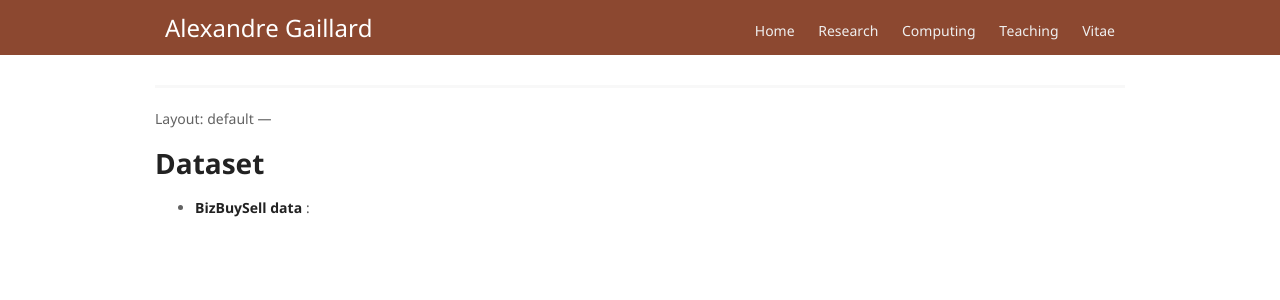
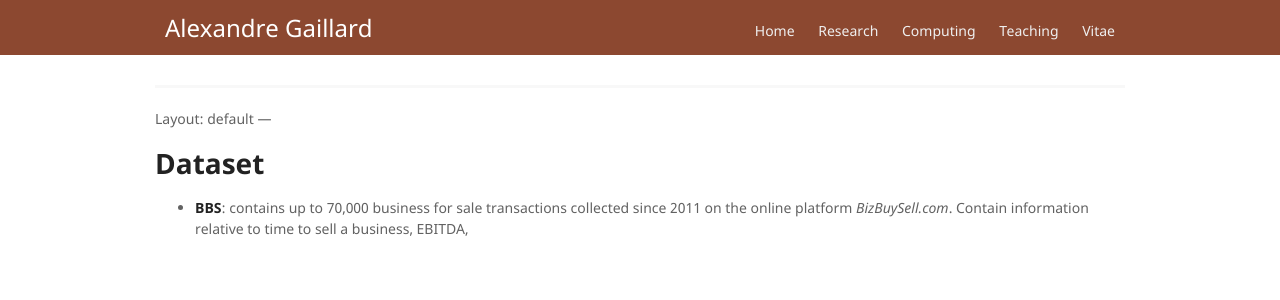
Before and after one commit to AGaillardTSE/AGaillardTSE.github.io, a Jekyll site: the page built from dataset.md, in a window 1280 px wide. Shown: the top 300 px of the page. Built offline with Jekyll 4.4.1, drawn with Linux system fonts in a browser that asks for light colours; our own code applies the rules of GitHub Pages for plain Markdown files.

Commit message:
Update dataset.md

```diff
--- a/dataset.md
+++ b/dataset.md
@@ -5,4 +5,4 @@ Layout: default
 
 # Dataset
 
-- **BizBuySell data** :
+- **BBS**: contains up to 70,000 business for sale transactions collected since 2011 on the online platform *BizBuySell.com*. Contain information relative to time to sell a business, EBITDA,
```
